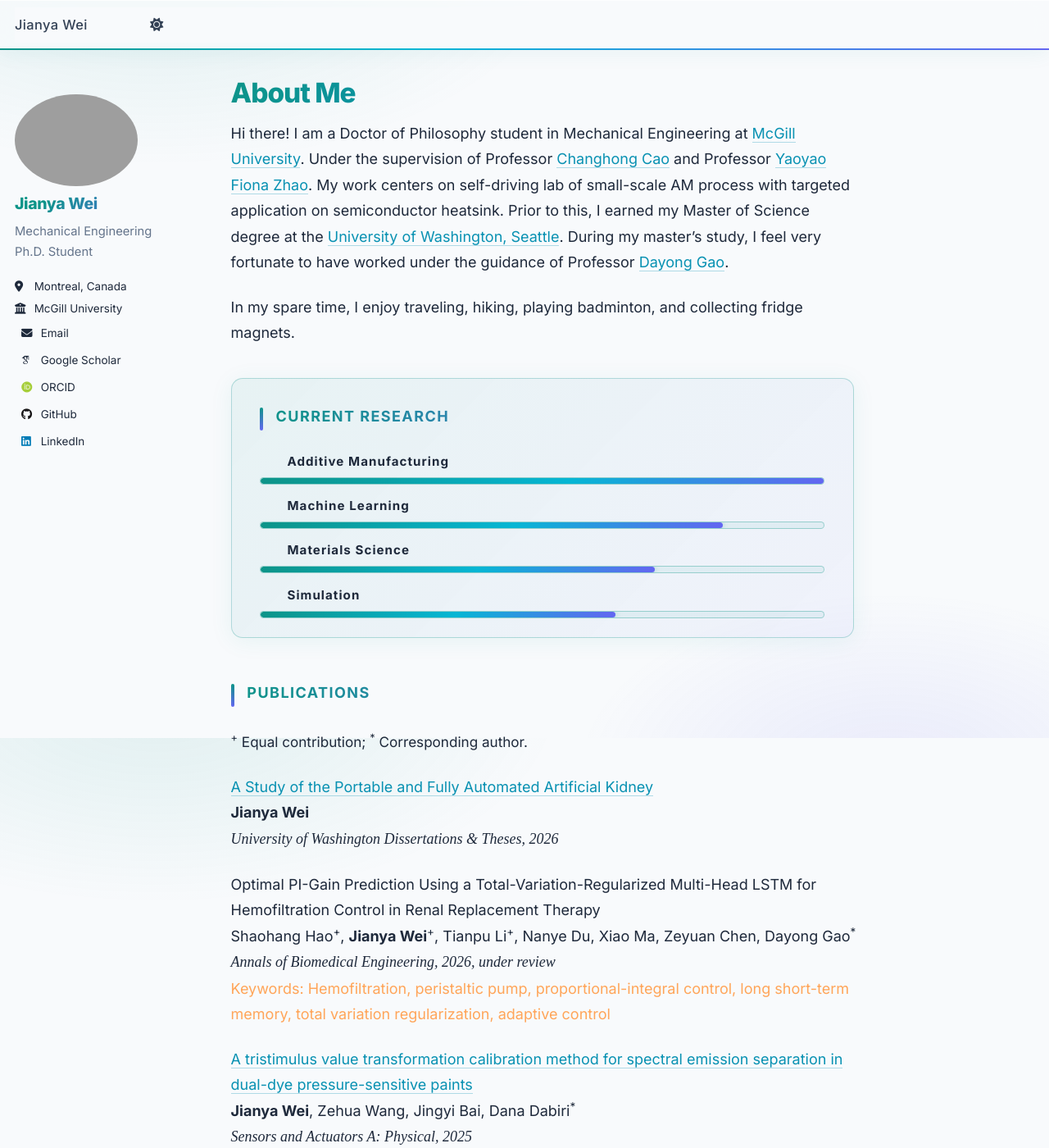
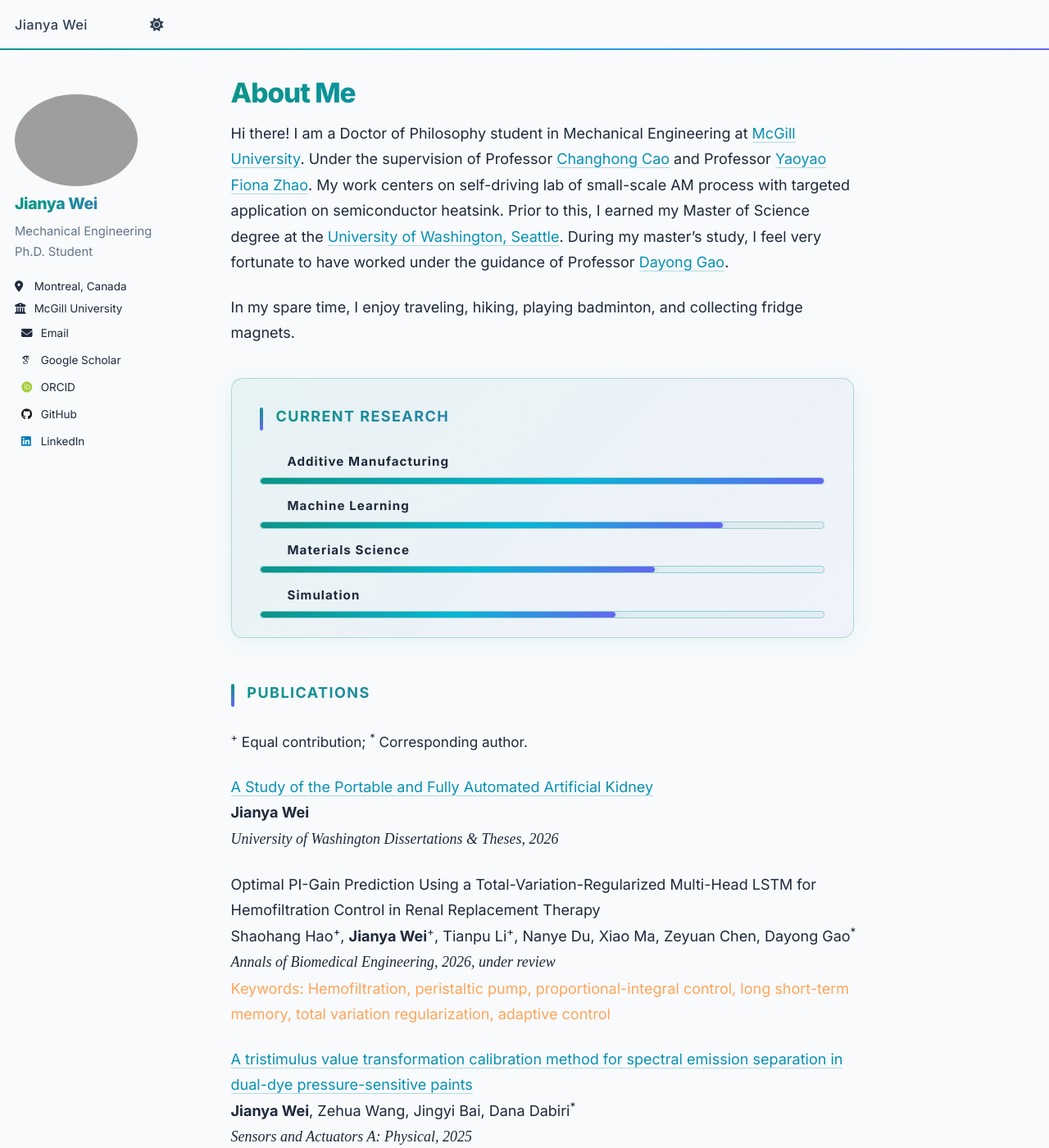
Before and after one commit to jywei02/jywei02.github.io, a Jekyll site: the page built from _pages/about.md, in a window 1280 px wide and 1400 px high. Shown: the whole window at 82% size. Built offline with Jekyll 4.4.1, drawn with Linux system fonts in a browser that asks for light colours; some web fonts are replaced; comment, search, counter and statistics services are not loaded.

Commit message:
Remove background and navigation bar glow styles
Removed background and navigation bar glow effects.

```diff
--- a/assets/css/main.scss
+++ b/assets/css/main.scss
@@ -641,3 +641,19 @@ html[data-theme="dark"] .visitor-badge__count {
   0%   { background-position: 200% center; }
   100% { background-position:   0% center; }
 }
+
+
+/* Remove background glow */
+body {
+  background: #f8fafc !important;
+}
+
+html[data-theme="dark"] body {
+  background: #0f172a !important;
+}
+
+/* Remove navigation bar glow */
+.masthead,
+html[data-theme="dark"] .masthead {
+  box-shadow: none !important;
+}
```
